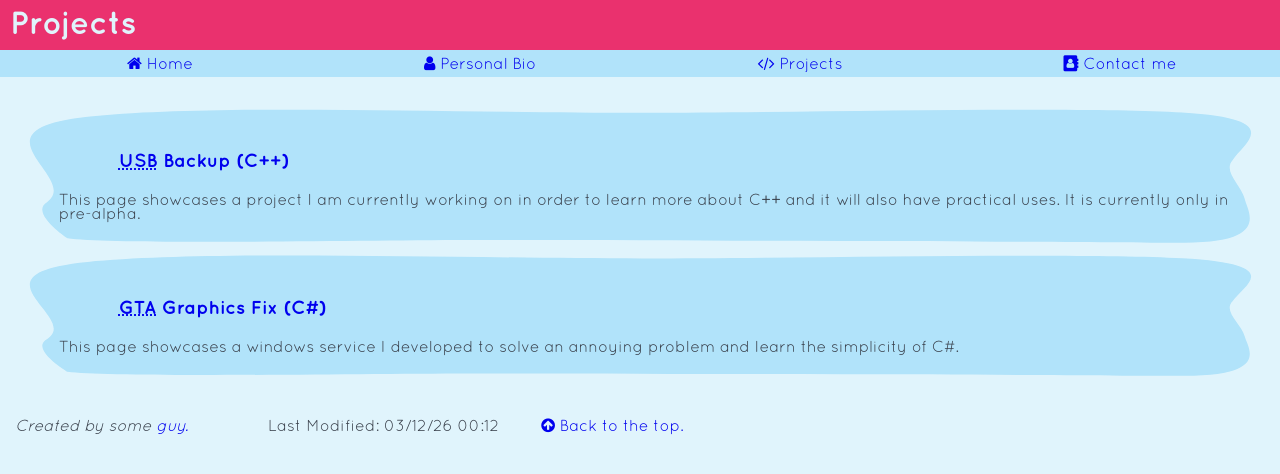
After one commit to kylejwatson/kyles_portfolio, a PHP site: page /projects/ in a window 1280 px wide. The commit adds this page. Shown: the top 474 px of the page. Run offline with PHP 8.4, Linux system fonts and the light colour scheme.

Commit message:
add projects index

```diff
--- a/contact.php
+++ b/contact.php
@@ -17,7 +17,7 @@
 			<ul class="row">
 				<li class="col-3"><a href="index.php"><span class="fa fa-home" aria-hidden="true"></span>  Home </a></li>
 				<li class="col-3"><a href="personal.php"><span class="fa fa-user" aria-hidden="true"></span>  Personal Bio </a></li>
-				<li class="title-nested col-3"><a><span class="fa fa-code" aria-hidden="true"></span>  Projects </a>
+				<li class="title-nested col-3"><a href="projects/"><span class="fa fa-code" aria-hidden="true"></span>  Projects </a>
 					<ul class="nested-list">
 						<li><a href="projects/project1/"> <abbr title="Universal Serial Bus">USB</abbr> Backup </a></li>
 						<li><a href="projects/project2/"> <abbr title="Grand Theft Auto">GTA</abbr> Graphics Fix </a></li>
--- a/index.php
+++ b/index.php
@@ -30,7 +30,7 @@
 			<ul class="row">
 				<li class="col-3"><a href="index.php"><span class="fa fa-home" aria-hidden="true"></span> Home </a></li>
 				<li class="col-3"><a href="personal.php"><span class="fa fa-user" aria-hidden="true"></span> Personal Bio </a></li>
-				<li class="title-nested col-3"><a><span class="fa fa-code" aria-hidden="true"></span> Projects </a>
+				<li class="title-nested col-3"><a href="projects/"><span class="fa fa-code" aria-hidden="true"></span> Projects </a>
 					<ul class="nested-list">
 						<li><a href="projects/project1/"> <abbr title="Universal Serial Bus">USB</abbr> Backup </a></li>
 						<li><a href="projects/project2/"> <abbr title="Grand Theft Auto">GTA</abbr> Graphics Fix </a></li>
--- /dev/null
+++ b/projects/index.php
@@ -0,0 +1,65 @@
+<!DOCTYPE html>
+<html lang="en">
+<head>
+	<title> Kyle Watson's Portfolio - Projects </title>
+	<meta http-equiv="Content-Type" content="text/html; charset=utf-8" />
+	<link rel="stylesheet" type="text/css" href="../style.css" />
+	<!--Font Awesome by Dave Gandy - http://fontawesome.io-->
+	<!-- <i> tags used for glyphicons (styling) so technically incorrect use of HTML but hidden from accessibility with "aria-hidden=true" attribute-->
+	<link rel="stylesheet" type="text/css" href="../font-awesome-4.7.0/css/font-awesome.min.css" />
+	<meta name="viewport" content="width=device-width, initial-scale=1.0" />
+</head>
+<body>
+	<header id="branding">
+		<h1 class="row col-12">Projects</h1>
+		<nav id="navigation">
+			<h2> Navigation </h2>
+			<ul class="row">
+				<li class="col-3"><a href="../index.php"><span class="fa fa-home" aria-hidden="true"></span> Home </a></li>
+				<li class="col-3"><a href="../personal.php"><span class="fa fa-user" aria-hidden="true"></span> Personal Bio </a></li>
+				<li class="title-nested col-3"><a href="index.php"><span class="fa fa-code" aria-hidden="true"></span> Projects </a>
+					<ul class="nested-list">
+						<li><a href="project1/"> <abbr title="Universal Serial Bus">USB</abbr> Backup </a></li>
+						<li><a href="project2/"> <abbr title="Grand Theft Auto">GTA</abbr> Graphics Fix </a></li>
+						<li><a> More Coming Soon! </a></li>
+					</ul>
+				</li>
+				<li class="col-3"><a href="../contact.php"><span class="fa fa-address-book" aria-hidden="true"></span> Contact me </a></li>
+			</ul>
+		</nav>
+	</header>
+	<main id="bio" tabindex="-1">
+		<!-- Content starts here -->
+		<section id="proj1">
+			<h3><a href="project1/"><abbr title="Universal Serial Bus">USB</abbr> Backup (C++)</a></h3>
+			<p>
+				This page showcases a project I am currently working on in order to learn
+				more about C++ and it will also have practical uses. It is currently only
+				in pre-alpha.
+			</p>
+		</section>
+		<section id="proj2">
+			<h3><a href="project2"><abbr title="Grand Theft Auto">GTA</abbr> Graphics Fix (C#)</a></h3>
+			<p>
+				This page showcases a windows service I developed to solve an annoying problem and learn the simplicity of C#.
+			</p>
+		</section>
+		<!-- Content ends here -->
+	</main>
+	<footer id="contact">
+		<address>
+			Created by some <a href="mailto:k.j.watson1@edu.salford.ac.uk">guy.</a>
+		</address>
+		<p>
+			<?php
+				echo "Last Modified: " . date("d/m/y H:m",filemtime(__FILE__));
+			?>
+		</p>
+		<nav id="bottom-nav">
+			<p>
+				<a href="#"><span class="fa fa-arrow-circle-up" aria-hidden="true"></span> Back to the top.</a>
+			</p>
+		</nav>
+	</footer>
+</body>
+</html>
--- a/projects/project1/index.php
+++ b/projects/project1/index.php
@@ -18,7 +18,7 @@
 			<ul class="row">
 				<li class="col-3"><a href="../../index.php"><span class="fa fa-home" aria-hidden="true"></span> Home </a></li>
 				<li class="col-3"><a href="../../personal.php"><span class="fa fa-user" aria-hidden="true"></span> Personal Bio </a></li>
-				<li class="title-nested col-3"><a><span class="fa fa-code" aria-hidden="true"></span> Projects </a>
+				<li class="title-nested col-3"><a href="../index.php"><span class="fa fa-code" aria-hidden="true"></span> Projects </a>
 					<ul class="nested-list">
 						<li><a href="index.php"> <abbr title="Universal Serial Bus">USB</abbr> Backup </a></li>
 						<li><a href="../project2/"> <abbr title="Grand Theft Auto">GTA</abbr> Graphics Fix </a></li>
--- a/projects/project2/index.php
+++ b/projects/project2/index.php
@@ -18,7 +18,7 @@
 			<ul class="row">
 				<li class="col-3"><a href="../../index.php"><span class="fa fa-home" aria-hidden="true"></span> Home </a></li>
 				<li class="col-3"><a href="../../personal.php"><span class="fa fa-user" aria-hidden="true"></span> Personal Bio </a></li>
-				<li class="title-nested col-3"><a><span class="fa fa-code" aria-hidden="true"></span> Projects </a>
+				<li class="title-nested col-3"><a href="../index.php"><span class="fa fa-code" aria-hidden="true"></span> Projects </a>
 					<ul class="nested-list">
 						<li><a href="../project1/"> <abbr title="Universal Serial Bus">USB</abbr> Backup </a></li>
 						<li><a href="index.php"> <abbr title="Grand Theft Auto">GTA</abbr> Graphics Fix </a></li>
```
Also changed, not shown: personal.php (+3 -4 lines).
